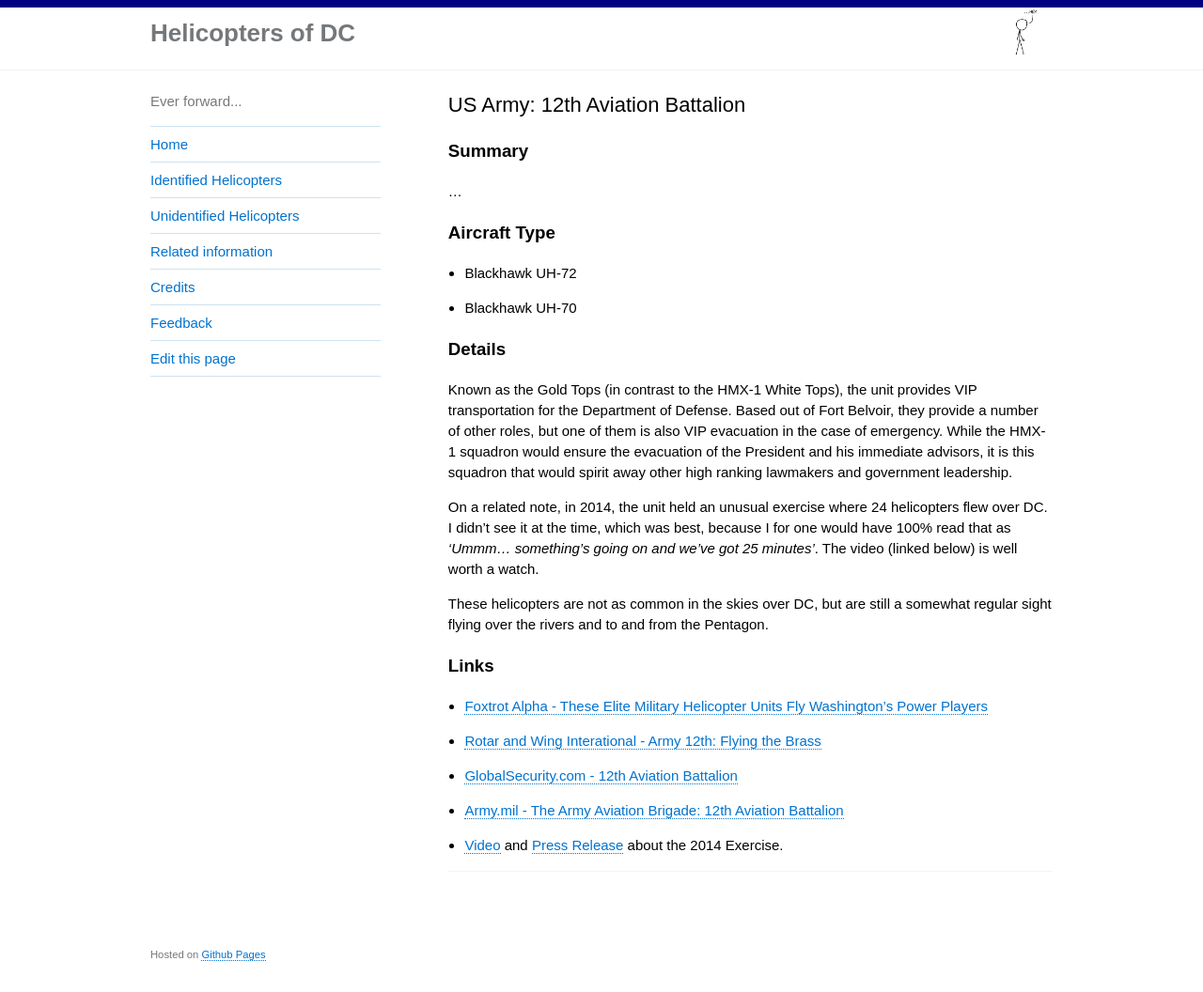
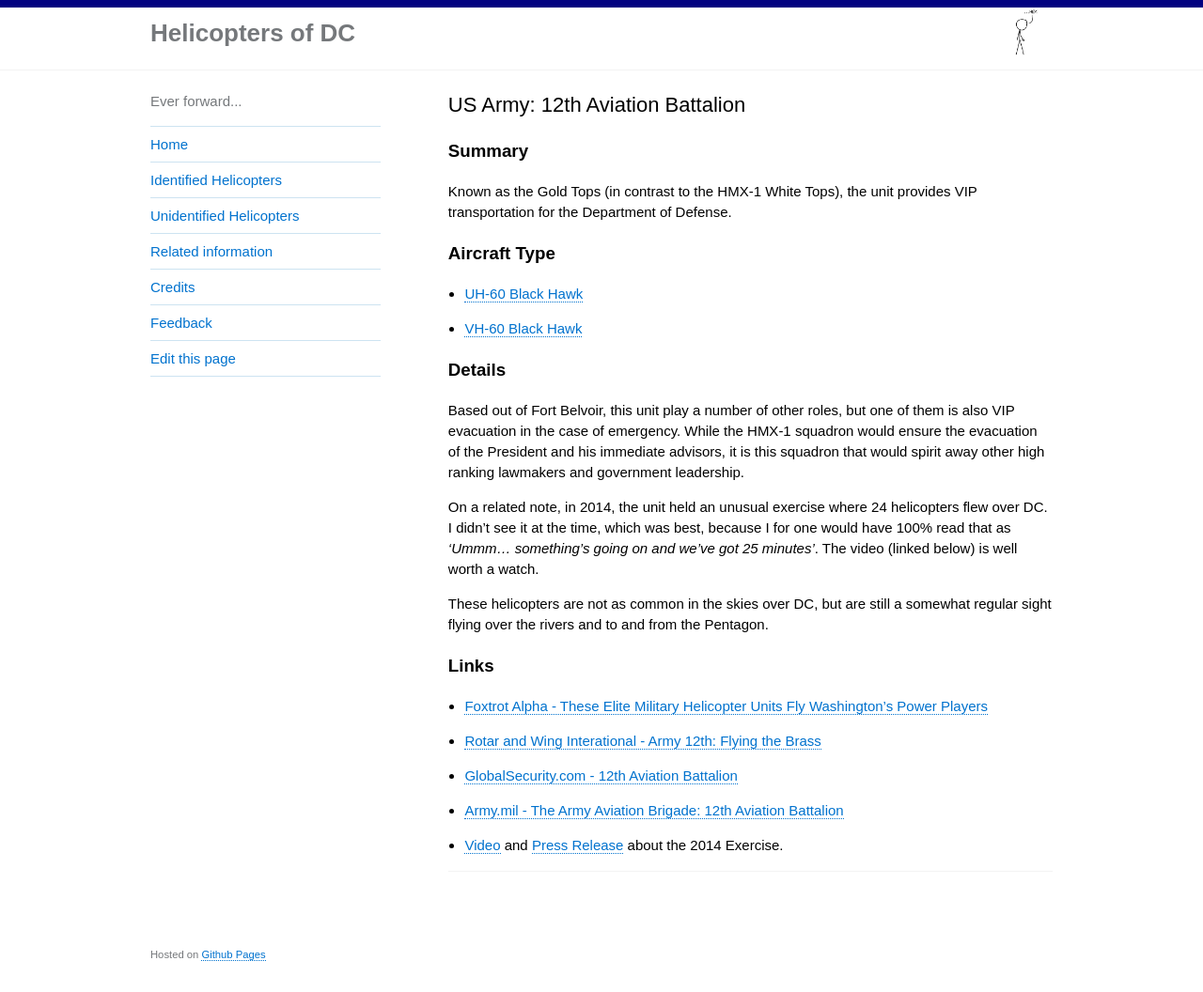
Before and after one commit to gbinal/dc-helicopters, a Jekyll site: the page built from _helicopters/us-army-12th-aviation-battalion.md, in a window 1280 px wide and 1056 px high. Shown: the whole window at 94% size. Built offline with Jekyll 4.4.1, drawn with Linux system fonts in a browser that asks for light colours.

Commit message:
updating the links to the helicopter types

```diff
--- a/_helicopters/us-army-12th-aviation-battalion.md
+++ b/_helicopters/us-army-12th-aviation-battalion.md
@@ -4,15 +4,16 @@ image: /pictures/US-Army-Gold-Tops.png
 ---
 
 ### Summary
-...
+
+Known as the Gold Tops (in contrast to the HMX-1 White Tops), the unit provides VIP transportation for the Department of Defense.
 
 ### Aircraft Type
-* Blackhawk UH-72
-* Blackhawk UH-70
+* [UH-60 Black Hawk](https://en.wikipedia.org/wiki/Sikorsky_UH-60_Black_Hawk)
+* [VH-60 Black Hawk](https://en.wikipedia.org/wiki/Sikorsky_UH-60_Black_Hawk)
 
 ### Details
 
-Known as the Gold Tops (in contrast to the HMX-1 White Tops), the unit provides VIP transportation for the Department of Defense.  Based out of Fort Belvoir, they provide a number of other roles, but one of them is also VIP evacuation in the case of emergency.  While the HMX-1 squadron would ensure the evacuation of the President and his immediate advisors, it is this squadron that would spirit away other high ranking lawmakers and government leadership.
+Based out of Fort Belvoir, this unit play a number of other roles, but one of them is also VIP evacuation in the case of emergency.  While the HMX-1 squadron would ensure the evacuation of the President and his immediate advisors, it is this squadron that would spirit away other high ranking lawmakers and government leadership.
 
 On a related note, in 2014, the unit held an unusual exercise where 24 helicopters flew over DC.  I didn't see it at the time, which was best, because I for one would have 100% read that as _'Ummm...  something's going on and we've got 25 minutes'_.  The video (linked below) is well worth a watch.
 
```
